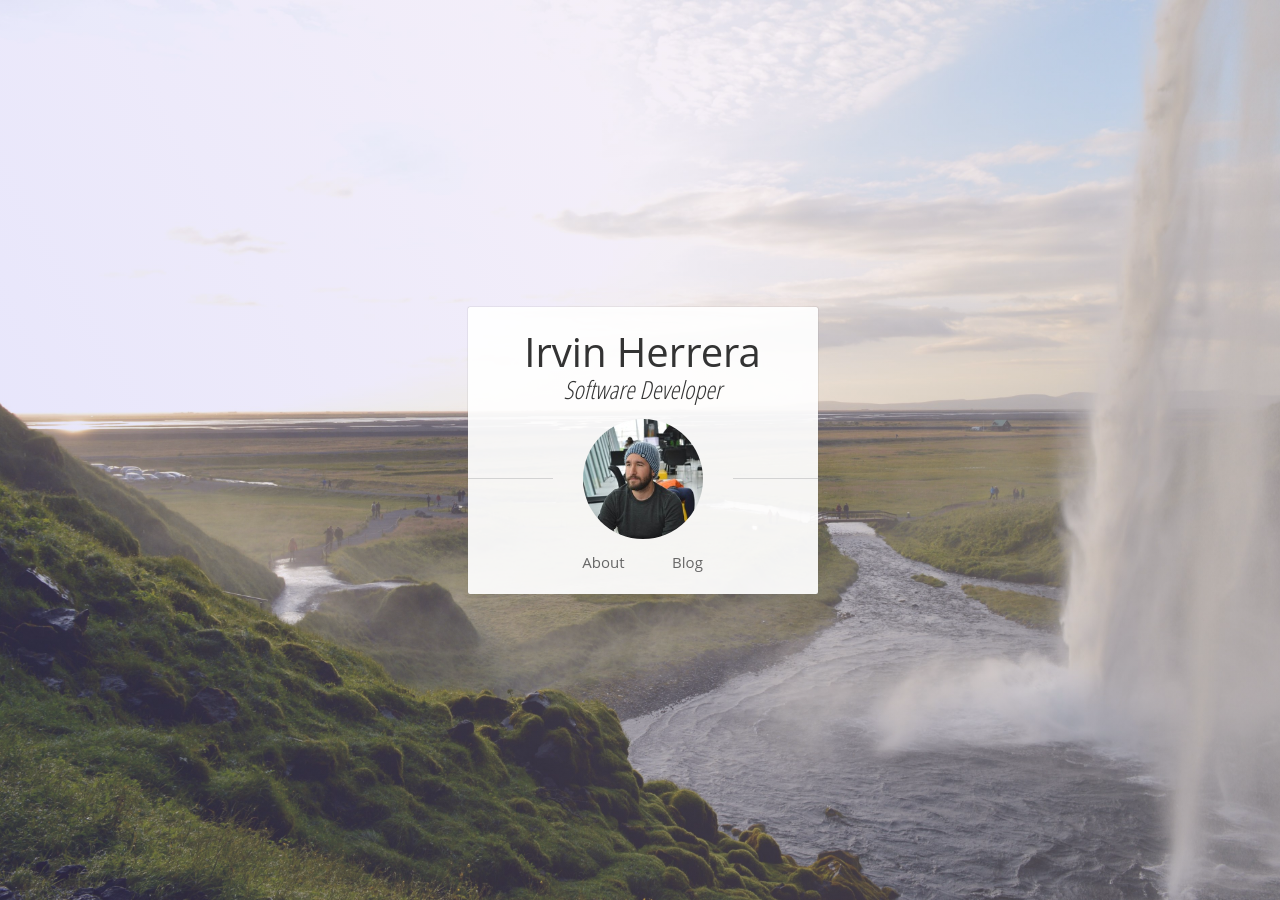
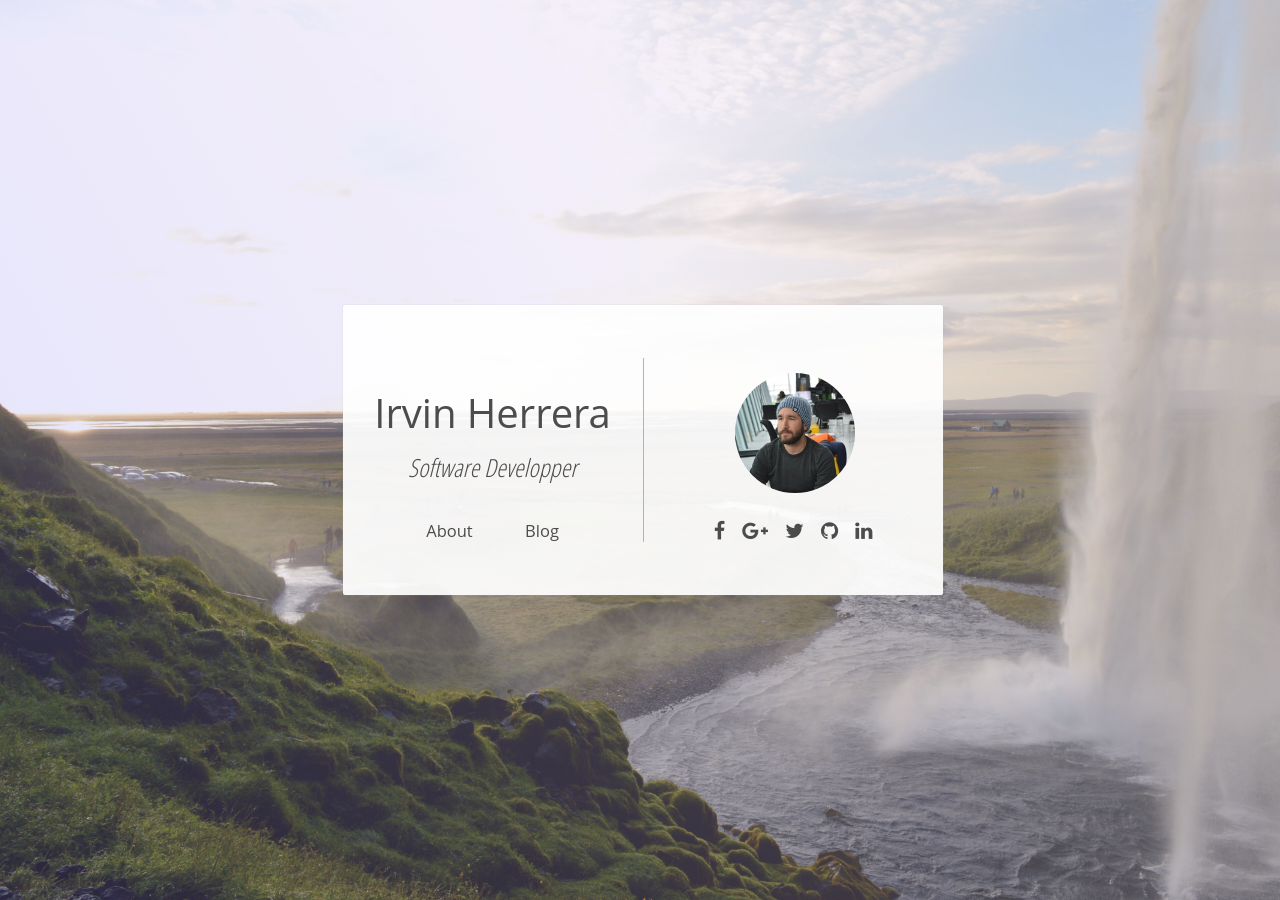
Before and after one commit to vinniehg/irvinhg.github.io, a Jekyll site: the page built from index.html, in a window 1280 px wide. Built offline with Jekyll 4.4.1, drawn with Linux system fonts in a browser that asks for light colours.

Commit message:
Added business card-like landing

```diff
--- a/_config.yml
+++ b/_config.yml
@@ -2,7 +2,9 @@
 # Configuration
 
 title: Irvin Herrera
-author: Irvin Herrera
+author:
+  name: Irvin Herrera
+  title: Software Developper
 email: irvin.herrerag@gmail.com
 language: 'en-us'
 description: >
--- a/_includes/footer.html
+++ b/_includes/footer.html
@@ -16,5 +16,5 @@
             </div>
         </div>
     </div>
-    <link rel="stylesheet" href="assets/css/font-awesome.min.css">
+    <link rel="stylesheet" href="/assets/css/font-awesome.min.css">
 </footer>
--- a/_sass/_footer.scss
+++ b/_sass/_footer.scss
@@ -1,6 +1,5 @@
-@import "font-awesome.min.css";
 
-// TODO: Refactor
+// TODO: Refactor Variables
 $break_small: 500px;
 $break_medium: 800px;
 $break_large: 1600px;
--- a/_sass/_landing.scss
+++ b/_sass/_landing.scss
@@ -3,21 +3,40 @@
 * Landing page styles
 */
 
+@import "font-awesome.min.css";
+
+* {
+    box-sizing: border-box;
+}
+
 $break_small: 500px;
 $break_medium: 800px;
 $break_large: 1600px;
 $color_bg: rgba(255, 255, 255, 0.93);
-$color_text: #333333;
+$color_text: #4c4c4c;
+$color_text_hover: black;
 $color_green: #284d13;
+$color_border: #b3b3b3;
 
-%middle_line {
+%ghost {
+    &::before {
+        content: '';
+        display: inline-block;
+        height: 100%;
+        margin-right: 0;
+        vertical-align: middle;
+        width: 1px;
+    }
+}
+
+%avatar-line {
     content: '';
     display: block;
     position: absolute;
-    height: .1em;
-    background: #d3d3d3;
-    width: calc(50% - 9em);
-    bottom: 11.5em;
+    top: 33%;
+    width: 30%;
+    height: 1px;
+    background: $color_border
 }
 
 body {
@@ -31,24 +50,17 @@ body {
     height: 100vh;
     text-align: center;
     vertical-align: baseline;
-    //background: linear-gradient(60deg, rgba(145, 142, 241, 0.24) 5%, rgba(255, 227, 227, 0.29)), url(http://herrirvin.imgix.net/0007.jpg?w=800) no-repeat center center fixed;
     background: linear-gradient(60deg, rgba(145, 142, 241, 0.24) 5%, rgba(255, 227, 227, 0.29)), url('/assets/img/0007_small.jpg') no-repeat center center fixed;
     background-size: cover;
 
-    // Ghost element to align content in the center
-    &::before {
-        content: '';
-        display: inline-block;
-        height: 100%;
-        margin-right: 0;
-        vertical-align: middle;
-        width: 1px;
-    }
+    @extend %ghost;
 }
 
 .title {
 
     width: 90%;
+    max-width: 50em;
+    height: 33em;
     cursor: default;
     display: inline-block;
     position: relative;
@@ -56,11 +68,27 @@ body {
     vertical-align: middle;
     background: $color_bg;
     border-radius: 2px;
-    padding: 2.25em 0 2.25em 0;
-    max-width: 35em;
     font-size: 10px;
     color: $color_text;
-    box-shadow: 0px 0px 1px 0px rgb(109, 109, 109);
+    box-shadow: 0px 0px 1px 0px $color_border;
+
+    .title-wrapper {
+        height: 100%;
+
+        display: flex;
+        align-items: center;
+        flex-flow: column;
+
+        &::before {
+            @extend %avatar-line;
+            left: 0;
+        }
+
+        &::after {
+            @extend %avatar-line;
+            right: 0;
+        }
+    }
 
     h1 {
         font-size: 3.5em;
@@ -70,20 +98,23 @@ body {
 
     p {
         font-size: 2.5em;
-        margin: 0;
+        margin: .4em 0 0 0;
         font-family: 'Open Sans Condensed',HelveticaNeue,Helvetica,Arial,sans-serif;
         font-style: italic;
     }
+}
 
-    // Middle lines
-    &:before {
-        @extend %middle_line;
-        left: 0;
-    }
-    &:after {
-        @extend %middle_line;
-        right: 0;
-    }
+.information {
+
+    padding-top: 1em;
+    line-height: 3em;
+
+    flex: 1 0 auto;
+    order: 1;
+
+    .nav-links {
+        font-size: 1.1em;
+        padding-top: 1.7em;
     }
 
     .nav-link {
@@ -93,17 +124,29 @@ body {
         text-decoration: none;
         position: relative;
         cursor: pointer;
-    color: #666;
+        color: $color_text;
         transition: color ease-out .2s;
 
         &:hover {
-        color: #111;
+            color: $color_text_hover;
+        }
     }
 }
 
-.avatar {
+.contact {
 
-    position: relative;
+    min-width: 25em;
+    min-height: 50%;
+    padding: 3em 3em 0 3em;
+    flex: 0 0 auto;
+    order: 0;
+
+    @extend %ghost;
+}
+
+.contact-avatar {
+
+    display: inline-block;
 
     img {
         height: 12em;
@@ -114,19 +157,76 @@ body {
     }
 }
 
+.contact-networks {
+
+    display: none;
+    font-size: 2em;
+    width: 100%;
+    padding-top: .4em;
+    text-align: center;
+
+    .contact-link {
+
+        padding: 0 0.3em;
+        text-decoration: none;
+        cursor: pointer;
+        color: $color_text;
+
+        &:hover {
+            color: $color_text_hover;
+        }
+    }
+}
+
 @media only screen and (min-width: $break_small) {
     .title {
+        height: 29em;
         top: 0;
+
+        .title-wrapper {
+            flex-flow: row;
+
+            &::before {
+                content: none;
+            }
+            &::after {
+                content: none;
+            }
+        }
+    }
+    .information {
+        min-height: 90%;
+        padding-top: 7em;
+        line-height: 4.5em;
+
+        order: 0;
+    }
+    .contact {
+        padding: 0 3em;
+        border-left: 1px solid $color_border;
+
+        order: 1;
+    }
+    .contact-networks {
+        display: block;
+    }
+}
+
+@media only screen and (min-width: $break_small + 100) {
+    .contact {
+        display: block;
     }
 }
 
 @media only screen and (min-width: $break_medium) {
     .content {
-        //background: linear-gradient(60deg, rgba(255, 255, 255, 0.24) 5%, rgba(252, 252, 255, 0.29)), url(http://herrirvin.imgix.net/0007.jpg?w=2000) no-repeat center center fixed;
         background: linear-gradient(60deg, rgba(145, 142, 241, 0.24) 5%, rgba(255, 227, 227, 0.29)), url('/assets/img/0007_medium.jpg') no-repeat center center fixed;
         background-size: cover;
     }
     .title {
+
+        max-width: 60em;
+
         h1 {
             font-size: 4em;
         }
@@ -134,28 +234,35 @@ body {
 
         }
     }
+
+    .contact {
+        min-width: 30em;
+    }
 }
 
 @media only screen and (min-width: $break_large) {
+
     .content {
-        //background: linear-gradient(60deg, rgba(145, 142, 241, 0.24) 5%, rgba(255, 227, 227, 0.29)), url(http://herrirvin.imgix.net/0007.jpg?w=4000&q=55) no-repeat center center fixed;
         background: linear-gradient(60deg, rgba(145, 142, 241, 0.24) 5%, rgba(255, 227, 227, 0.29)), url('/assets/img/0007.jpg') no-repeat center center fixed;
         background-size: cover;
     }
-    .title {
 
-        font-size: 0.5vw;
-
-        h1 {
-            font-size: 2.25vw;
+    /**
+    * FIXME: Add if we want to vary the size of the text with VW
+    *.title {
+    *     font-size: 0.5vw;
+    *
+    *     h1 {
+    *         font-size: 2.25vw;
+    *     }
+    *     p {
+    *         margin: 0;
+    *         font-size: 1.25vw;
+    *     }
+    * }
+    *
+    * .nav-link {
+    *     font-size: 0.85vw;
+    * }
+    */
 }
-        p {
-            margin: 0;
-            font-size: 1.25vw;
-        }
-    }
-
-    .nav-link {
-        font-size: 0.85vw;
-    }
-}
--- a/assets/css/main.scss
+++ b/assets/css/main.scss
@@ -19,10 +19,6 @@ $color_nav_text_hover: #dddbdb;
 %title {
     color: $color_nav_text;
     text-shadow: 1px 1px 1px rgba(0, 0, 0, 0.37);
-}
-
-%subtitle {
-
 }
 
 body {
--- a/index.html
+++ b/index.html
@@ -24,13 +24,26 @@
 <body>
     <div class="content">
         <header class="title">
-            <h1> {{site.author}} </h1>
-            <p> Software Developer </p>
-            <div class="avatar"><img src="/assets/img/me_small.jpg"/></div>
-            <nav>
-                <a class="nav-link" href="/about" alt="About">About</a>
-                <a class="nav-link" href="/blog" alt="Blog">Blog</a>
-            </nav>
+            <div class="title-wrapper">
+                <div class="information">
+                    <h1> {{ site.author.name }} </h1>
+                    <p> {{ site.author.title }} </p>
+                    <nav class="nav-links">
+                        <a class="nav-link" href="/about" alt="About">About</a>
+                        <a class="nav-link" href="/blog" alt="Blog">Blog</a>
+                    </nav>
+                </div>
+                <div class="contact">
+                    <div class="contact-avatar"><img src="/assets/img/me_small.jpg"/></div>
+                    <div class="contact-networks">
+                        {% if site.contact.facebook %}<a class="contact-link fa fa-facebook"></a>{% endif %}
+                        {% if site.contact.googleplus %}<a class="contact-link fa fa-google-plus"></a>{% endif %}
+                        {% if site.contact.twitter %}<a class="contact-link fa fa-twitter"></a>{% endif %}
+                        {% if site.contact.github %}<a class="contact-link fa fa-github"></a>{% endif %}
+                        {% if site.contact.linkedin %}<a class="contact-link fa fa-linkedin"></a>{% endif %}
+                    </div>
+                </div>
+            </div>
         </header>
     </div>
 </body>
```
Lines whose indentation alone changed are shown as unchanged.
